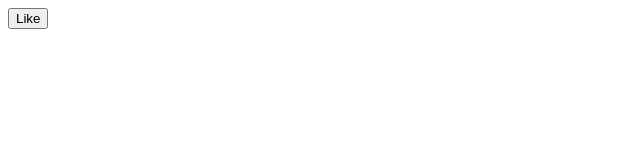
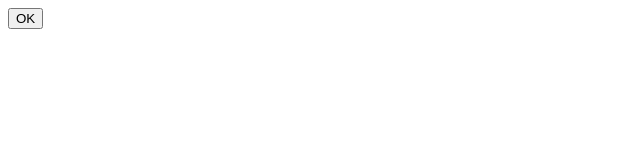
Before and after one commit to FedoKsu/first-project, a plain HTML site: page index.html in a window 1280 px wide. Shown: the full height of the page, 0-640 px from the left. Drawn offline with Linux system fonts and the light colour scheme.

Commit message:
Изменена разметка

```diff
--- a/index.html
+++ b/index.html
@@ -5,6 +5,6 @@
         <title>кнопка</title>
     </head>
     <body>
-        <button>Like</button>
+        <button>OK</button>
     </body>
 </html>
```
